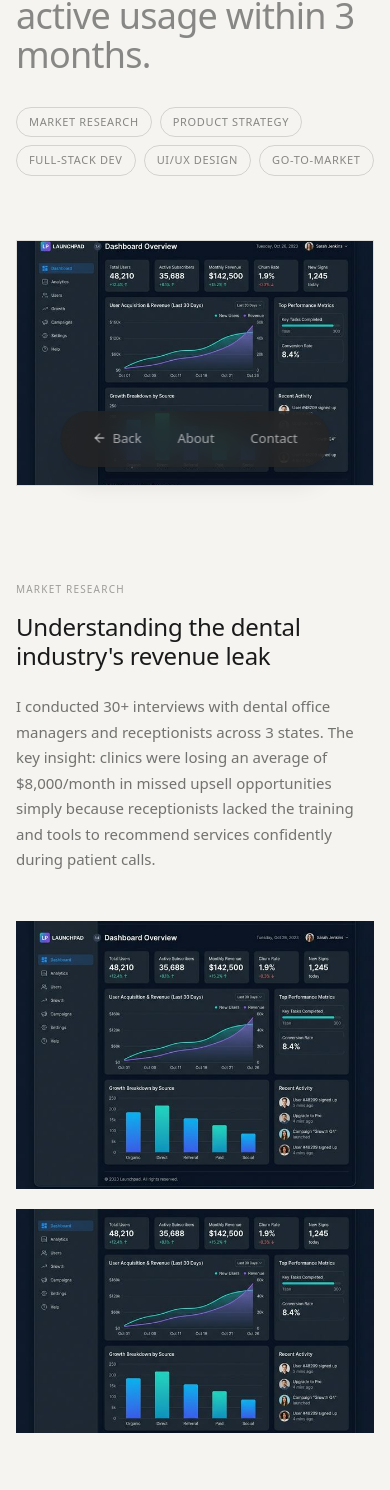
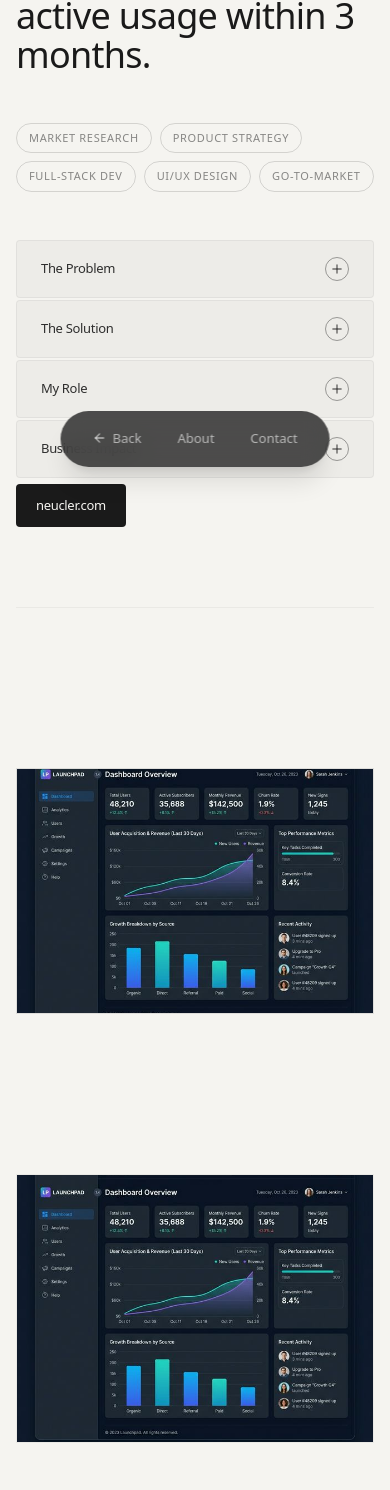
Before and after one commit to lshmam/aminulishmam.me, a Next.js app: page /work/neucler in a window 390 px wide. Shown: the part 354-1844 px from the top of the page. Built offline with nearby package versions, Linux system fonts and the light colour scheme.

Commit message:
updated work page

```diff
--- a/components/ProjectCaseStudy.tsx
+++ b/components/ProjectCaseStudy.tsx
@@ -110,13 +110,16 @@ export default function ProjectCaseStudy({ project }: { project: Project }) {
           transition={{ duration: 0.8 }}
           className="max-w-5xl"
         >
-          <h1 className="text-[36px] sm:text-[48px] md:text-[56px] font-normal tracking-[-0.02em] text-foreground leading-[1.1]">
-            {project.title}.{" "}
-            <span className="text-foreground/50">{project.impactStatement}</span>
+          <h1 className="text-[36px] sm:text-[48px] md:text-[56px] font-normal tracking-[-0.02em] leading-[1.1]">
+            <span className="text-foreground/50">{project.title}.</span>{" "}
+            <span className="text-foreground">{project.impactStatement}</span>
           </h1>
 
+          {/* Page Header — PM Metrics & Executive Summary */}
+          <div className="flex flex-col gap-12 mt-12 pb-20 border-b border-foreground/5 mb-24">
+
             {/* PM Skill Tags */}
-          <div className="flex flex-wrap gap-2 mt-8">
+            <div className="flex flex-wrap gap-2">
               {project.pmSkills.map((skill) => (
                 <span
                   key={skill}
@@ -126,117 +129,9 @@ export default function ProjectCaseStudy({ project }: { project: Project }) {
                 </span>
               ))}
             </div>
-        </motion.div>
-      </div>
 
-      {/* ───────────────────────── CONTENT GRID (Left: Scroll, Right: Sticky Accordion) ───────────────────────── */}
-      <div className="w-full max-w-[1440px] mx-auto px-4 sm:px-8 pb-32">
-        <div className="grid grid-cols-1 lg:grid-cols-[1.5fr_1fr] xl:grid-cols-[1.5fr_400px] gap-8 lg:gap-16 items-start">
-
-          {/* Left Column — Primary Image & Deep Dives */}
-          <div className="w-full space-y-24 lg:space-y-32">
-
-            {/* Primary Image */}
-            <FadeIn delay={0.2} className="w-full">
-              <div className="w-full overflow-hidden relative border border-foreground/10" style={{ aspectRatio: "16/11" }}>
-                <Image
-                  src={project.images[0]}
-                  alt={project.title}
-                  fill
-                  priority
-                  className="object-cover"
-                  sizes="(max-width: 1024px) 100vw, 66vw"
-                />
-              </div>
-            </FadeIn>
-
-            {/* Deep Dive Sections */}
-            <div className="space-y-24 lg:space-y-32">
-              {project.sections.map((section, index) => {
-                const layout = sectionLayouts[index % sectionLayouts.length];
-
-                if (layout === "full-dark") {
-                  return (
-                    <FadeIn key={section.label}>
-                      <div className="bg-foreground p-8 sm:p-12 md:p-16">
-                        <p className="text-[10px] tracking-[0.12em] uppercase text-white/40 font-medium mb-4">
-                          {section.label}
-                        </p>
-                        <h3 className="text-[24px] sm:text-[32px] md:text-[36px] font-normal tracking-[-0.01em] text-white leading-[1.2] max-w-3xl mb-6">
-                          {section.heading}
-                        </h3>
-                        <p className="text-[15px] sm:text-[16px] leading-[1.7] text-white/60 max-w-3xl mb-12">
-                          {section.body}
-                        </p>
-                        <div className="grid grid-cols-1 md:grid-cols-2 gap-6">
-                          {section.images.map((img, imgIdx) => (
-                            <div key={imgIdx} className="overflow-hidden relative" style={{ aspectRatio: "16/10" }}>
-                              <Image src={img} alt={`${section.label} ${imgIdx + 1}`} fill className="object-cover" sizes="50vw" />
-                            </div>
-                          ))}
-                        </div>
-                      </div>
-                    </FadeIn>
-                  );
-                }
-
-                // text-left or text-right alternating layouts
-                const isReversed = layout === "text-right";
-
-                return (
-                  <FadeIn key={section.label}>
-                    <div className="grid grid-cols-1 md:grid-cols-2 gap-12 items-start">
-                      {/* Text Side */}
-                      <div className={`${isReversed ? "md:order-2" : "md:order-1"}`}>
-                        <p className="text-[10px] tracking-[0.12em] uppercase text-foreground/40 font-medium mb-4">
-                          {section.label}
-                        </p>
-                        <h3 className="text-[24px] sm:text-[28px] font-normal tracking-[-0.01em] text-foreground leading-[1.2] mb-6">
-                          {section.heading}
-                        </h3>
-                        <p className="text-[15px] sm:text-[16px] leading-[1.7] text-foreground/60">
-                          {section.body}
-                        </p>
-                      </div>
-
-                      {/* Image Side */}
-                      <div className={`${isReversed ? "md:order-1" : "md:order-2"} space-y-5`}>
-                        {section.images.map((img, imgIdx) => (
-                          <div key={imgIdx} className="overflow-hidden relative" style={{ aspectRatio: imgIdx === 0 ? "4/3" : "16/10" }}>
-                            <Image src={img} alt={`${section.label} ${imgIdx + 1}`} fill className="object-cover" sizes="50vw" />
-                          </div>
-                        ))}
-                      </div>
-                    </div>
-                  </FadeIn>
-                );
-              })}
-            </div>
-
-            {/* Outcome */}
-            <FadeIn>
-              <div className="max-w-4xl mx-auto text-center py-16">
-                <p className="text-[10px] tracking-[0.12em] uppercase text-foreground/40 font-medium mb-6">
-                  Outcome
-                </p>
-                <p className="text-[28px] sm:text-[36px] font-normal leading-[1.3] tracking-[-0.01em] text-foreground">
-                  &ldquo;{project.outcome}&rdquo;
-                </p>
-              </div>
-            </FadeIn>
-
-            {/* Final Image */}
-            <FadeIn>
-              <div className="w-full overflow-hidden relative" style={{ aspectRatio: "16/9" }}>
-                <Image src={project.images[0]} alt={`${project.title} — final`} fill className="object-cover" sizes="100vw" />
-              </div>
-            </FadeIn>
-
-          </div>
-
-          {/* Right Column — Sticky Accordion */}
-          <div className="w-full lg:sticky lg:top-12 pt-4 lg:pt-0">
-            <FadeIn delay={0.3} className="w-full">
+            {/* Modular Executive Summary (Accordion) — Now at Top */}
+            <div className="w-full max-w-[800px]">
               <div className="flex flex-col gap-[2px]">
                 {accordionItems.map((item, i) => (
                   <AccordionItem
@@ -248,14 +143,96 @@ export default function ProjectCaseStudy({ project }: { project: Project }) {
                   />
                 ))}
 
-                {/* Website Link Button - Integrated with gap-2px */}
+                {/* Website Link Button */}
                 {project.websiteUrl && (
                   <div className="flex">
                     <Link
                       href={project.websiteUrl}
                       target="_blank"
                       rel="noopener noreferrer"
-                      className="inline-flex items-center justify-center px-5 py-3 bg-foreground text-background text-[13px] font-medium rounded-[4px] hover:bg-foreground/90 transition-all active:scale-[0.98] tracking-tight"
+                      className="inline-flex items-center justify-center px-5 py-3 bg-foreground text-background text-[13px] font-medium rounded-[4px] hover:bg-foreground/90 transition-all active:scale-[0.98] tracking-tight mt-1"
+                    >
+                      {project.websiteLabel || "Visit Website"}
+                    </Link>
+                  </div>
+                )}
+              </div>
+            </div>
+          </div>
+        </motion.div>
+      </div>
+
+      {/* ───────────────────────── SCROLL-SYNCED SECTIONS ───────────────────────── */}
+      <div className="w-full max-w-[1440px] mx-auto px-4 sm:px-8 space-y-40 pb-40">
+
+        {/* Primary Hero Image */}
+        <FadeIn delay={0.2} className="w-full">
+          <div className="w-full overflow-hidden relative border border-foreground/10" style={{ aspectRatio: "16/11" }}>
+            <Image
+              src={project.images[0]}
+              alt={project.title}
+              fill
+              priority
+              className="object-cover"
+              sizes="100vw"
+            />
+          </div>
+        </FadeIn>
+
+        {/* Deep Dive Sections: Scroll-Sync Logic */}
+        {project.sections.map((section, index) => (
+          <section key={section.label} className="grid grid-cols-1 lg:grid-cols-[1.5fr_1fr] gap-12 lg:gap-24 items-start">
+
+            {/* Left Column — Scrolling Content (Multiple Images) */}
+            <div className="space-y-12">
+              {section.images.map((img, imgIdx) => (
+                <FadeIn key={imgIdx}>
+                  <div className="w-full overflow-hidden relative border border-foreground/5" style={{ aspectRatio: "4/3" }}>
+                    <Image
+                      src={img}
+                      alt={`${section.label} — image ${imgIdx + 1}`}
+                      fill
+                      className="object-cover"
+                      sizes="(max-width: 1024px) 100vw, 50vw"
+                    />
+                  </div>
+                </FadeIn>
+              ))}
+            </div>
+
+            {/* Right Column — Sticky Text (Fades in and stays fixed) */}
+            <div className="lg:sticky lg:top-32 self-start py-4">
+              <p className="text-[10px] tracking-[0.12em] uppercase text-foreground/40 font-medium mb-6">
+                0{index + 1} — {section.label}
+              </p>
+              <h3 className="text-[28px] sm:text-[32px] font-normal tracking-[-0.01em] text-foreground leading-[1.2] mb-8">
+                {section.heading}
+              </h3>
+              <p className="text-[15px] sm:text-[16px] leading-[1.8] text-foreground/60 max-w-lg">
+                {section.body}
+              </p>
+            </div>
+          </section>
+        ))}
+
+        {/* Outcome Section — Centered Accent */}
+        <FadeIn>
+          <div className="max-w-4xl mx-auto text-center pt-20 pb-10 border-t border-foreground/5">
+            <p className="text-[10px] tracking-[0.12em] uppercase text-foreground/40 font-medium mb-8">
+              Project Outcome
+            </p>
+            <p className="text-[32px] sm:text-[42px] font-normal leading-[1.25] tracking-[-0.02em] text-foreground italic decoration-foreground/20">
+              &ldquo;{project.outcome}&rdquo;
+            </p>
+
+            {/* Redundant Website Link Button — Bottom */}
+            {project.websiteUrl && (
+              <div className="mt-12 flex justify-center">
+                <Link
+                  href={project.websiteUrl}
+                  target="_blank"
+                  rel="noopener noreferrer"
+                  className="inline-flex items-center justify-center px-6 py-3.5 bg-foreground text-background text-[14px] font-medium rounded-[4px] hover:bg-foreground/90 transition-all active:scale-[0.98] tracking-tight"
                 >
                   {project.websiteLabel || "Visit Website"}
                 </Link>
@@ -263,9 +240,7 @@ export default function ProjectCaseStudy({ project }: { project: Project }) {
             )}
           </div>
         </FadeIn>
-          </div>
 
-        </div>
       </div>
 
       {/* ───────────────────────── FOOTER NAV ───────────────────────── */}
```
Lines whose indentation alone changed are shown as unchanged.
